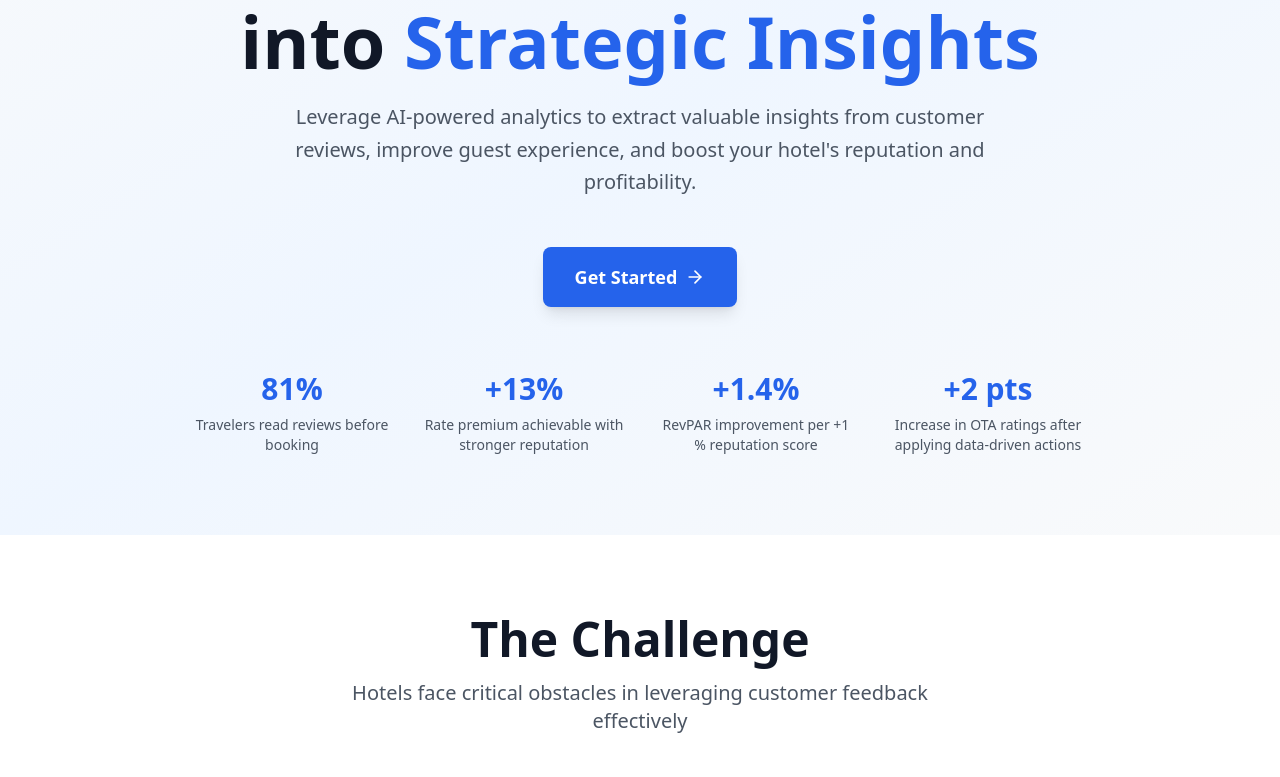
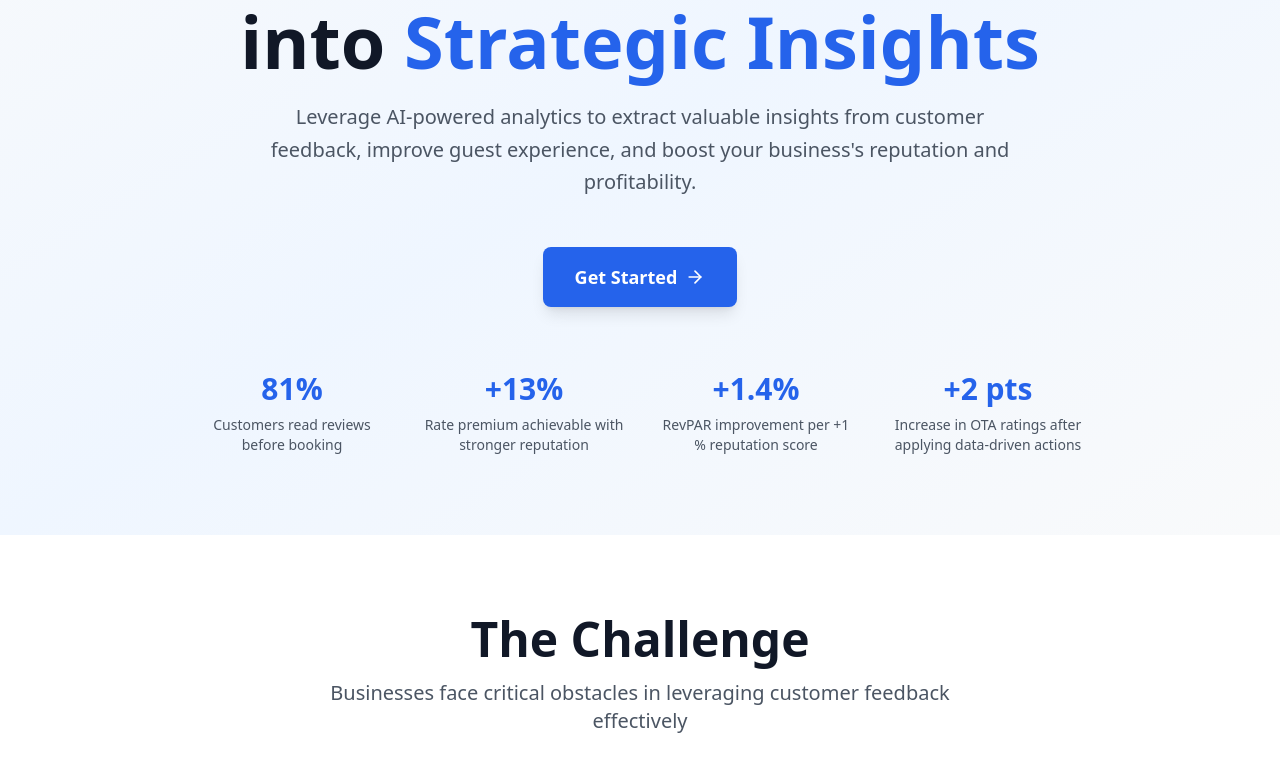
Before and after one commit to TrueView-Analytics/LandingPage-V2, a React (Vite) app: page / in a window 1280 px wide. Shown: the part 263-1040 px from the top of the page. Built offline with nearby package versions, Linux system fonts and the light colour scheme.

Commit message:
Text changes

```diff
--- a/src/components/Hero.tsx
+++ b/src/components/Hero.tsx
@@ -17,12 +17,12 @@ export default function Hero() {
           </div>
 
           <h1 className="text-5xl sm:text-6xl lg:text-7xl font-bold text-gray-900 mb-6 leading-tight">
-            Transform Hotel Reviews into
+            Turn Customer Feedback into
             <span className="text-blue-600"> Strategic Insights</span>
           </h1>
 
           <p className="text-xl text-gray-600 mb-12 max-w-3xl mx-auto leading-relaxed">
-            Leverage AI-powered analytics to extract valuable insights from customer reviews, improve guest experience, and boost your hotel's reputation and profitability.
+            Leverage AI-powered analytics to extract valuable insights from customer feedback, improve guest experience, and boost your business's reputation and profitability.
           </p>
 
           <div className="flex flex-col sm:flex-row items-center justify-center gap-4">
@@ -38,7 +38,7 @@ export default function Hero() {
           <div className="mt-16 grid grid-cols-2 md:grid-cols-4 gap-8">
             <div className="text-center">
               <div className="text-3xl font-bold text-blue-600 mb-2">81%</div>
-              <div className="text-sm text-gray-600">Travelers read reviews before booking</div>
+              <div className="text-sm text-gray-600">Customers read reviews before booking</div>
             </div>
             <div className="text-center">
               <div className="text-3xl font-bold text-blue-600 mb-2">+13%</div>
--- a/src/components/Problems.tsx
+++ b/src/components/Problems.tsx
@@ -32,7 +32,7 @@ export default function Problems() {
             The Challenge
           </h2>
           <p className="text-xl text-gray-600 max-w-2xl mx-auto">
-            Hotels face critical obstacles in leveraging customer feedback effectively
+            Businesses face critical obstacles in leveraging customer feedback effectively
           </p>
         </div>
 
```
